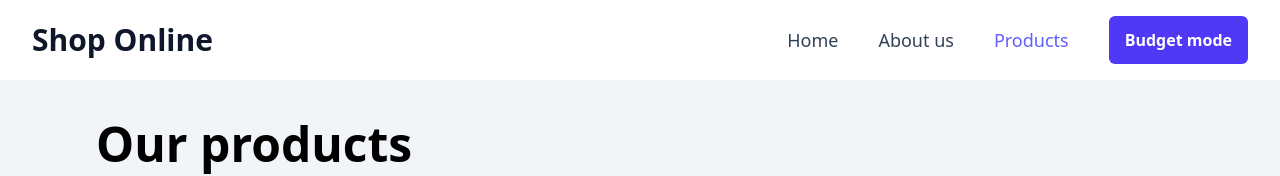
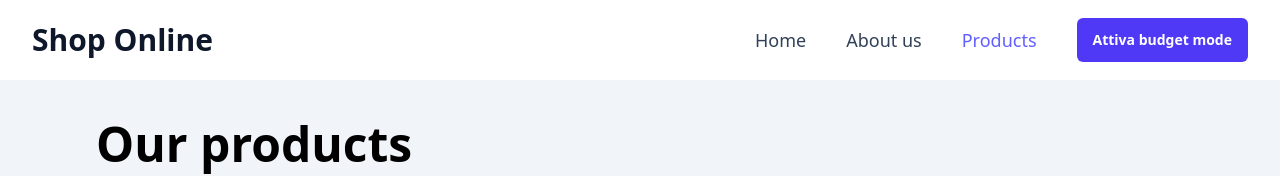
Before and after one commit to SimoL-003/react-context-api, a React (Vite) app: page /products in a window 1280 px wide. Shown: the top 176 px of the page. Built offline with nearby package versions, Linux system fonts and the light colour scheme; no server answers.

Commit message:
feat(products): implemented budget mode

```diff
--- a/src/components/ui/Header.jsx
+++ b/src/components/ui/Header.jsx
@@ -1,7 +1,5 @@
-import Home from "../../pages/Home";
-import AboutUs from "../../pages/AboutUs";
-import Products from "../../pages/Products";
 import { Link, NavLink } from "react-router-dom";
+import { useBudget } from "../../contexts/BudgetContext";
 
 export default function Header() {
   const nav = [
@@ -18,6 +16,8 @@ export default function Header() {
       path: "/products",
     },
   ];
+
+  const { budgetMode, setBudgetMode } = useBudget();
 
   return (
     <header className="h-20 bg-white flex items-center justify-center">
@@ -42,12 +42,14 @@ export default function Header() {
               </NavLink>
             </li>
           ))}
+
+          {/* Budget mode btn */}
           <li>
             <button
-              onClick={() => console.log("budget mode")}
-              className="button button--primary px-4 py-3"
+              onClick={() => setBudgetMode((prev) => !prev)}
+              className="button button--primary px-4 py-3 text-sm"
             >
-              Budget mode
+              {budgetMode ? "Disattiva" : "Attiva"} budget mode
             </button>
           </li>
         </ol>
--- a/src/pages/Products.jsx
+++ b/src/pages/Products.jsx
@@ -2,15 +2,27 @@ import axios from "axios";
 import { useEffect, useState } from "react";
 import { Link } from "react-router-dom";
 import ProductsGridLoader from "../components/loaders/ProductsGridLoader";
+import { useBudget } from "../contexts/BudgetContext";
 
 export default function Products() {
   const [productsList, setProductsList] = useState([]);
+  const [filteredProducts, setFilteredProducts] = useState(productsList);
+  const { budgetMode } = useBudget();
 
   useEffect(() => {
     axios
       .get("https://fakestoreapi.com/products")
       .then((res) => setProductsList(res.data));
   }, []);
+
+  useEffect(() => {
+    setFilteredProducts(productsList);
+    if (budgetMode) {
+      setFilteredProducts((prev) =>
+        prev.filter((curProd) => curProd.price <= 30)
+      );
+    }
+  }, [budgetMode, productsList]);
 
   return (
     <section className="bg-slate-100 py-10">
@@ -23,8 +35,8 @@ export default function Products() {
         {/* PRODUCTS CONTAINER */}
         <div>
           <ul className="grid grid-cols-1 md:grid-cols-2 lg:grid-cols-3 gap-8 text-slate-500">
-            {productsList.length !== 0 ? (
-              productsList.map((product) => (
+            {filteredProducts.length !== 0 ? (
+              filteredProducts.map((product) => (
                 // Product card
                 <li
                   key={product.id}
--- a/src/pages/SingleProduct.jsx
+++ b/src/pages/SingleProduct.jsx
@@ -44,7 +44,7 @@ export default function SingleProduct() {
           {/* PRODUCT DETAILS */}
           <div className="flex flex-col md:flex-row items-center">
             {/* Image */}
-            <div className="w-2/5 px-0 py-4 md:p-8">
+            <div className="w-2/5 px-0 py-4 md:p-8 ">
               <img src={singleProduct.image} alt={singleProduct.title} />
             </div>
 
```
